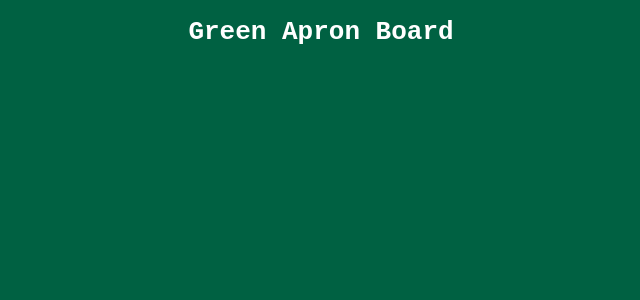
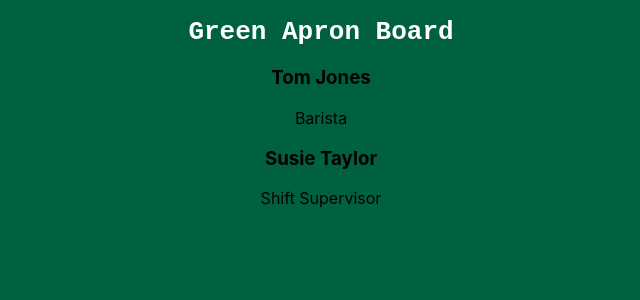
Before and after one commit to brepp22/greenapron, a React (Create React App) app in the folder greenapron/: page / in a window 1280 px wide. Shown: the top 300 px of the page, without its empty margins (319-959 px from the left). Built offline with nearby package versions, Linux system fonts and the light colour scheme.

Commit message:
aproncard for container created

```diff
--- a/greenapron/src/App.js
+++ b/greenapron/src/App.js
@@ -1,11 +1,19 @@
-
+import ApronCard from './components/ApronCard';
+import React from 'react';
 import './App.css';
 
+const sample = [
+  {name: 'Tom Jones' , role: 'Barista' , image: ''},
+  {name: 'Susie Taylor' , role: 'Shift Supervisor' , image: ''}
+]
 function App() {
   return (
     <div className="App">
       <h1>Green Apron Board</h1>
+      <ApronCard people={sample} />
     </div>
+
+
   );
 }
 
--- /dev/null
+++ b/greenapron/src/components/ApronCard.jsx
@@ -0,0 +1,18 @@
+import React from 'react';
+import './ApronCard.css';
+
+const ApronCard = ({ people }) => {
+  return (
+    <div className="board">
+      {people.map((person, index) => (
+        <div className="person-container" key={index}>
+          {person.image && <img src={person.image} alt={person.name} />}
+          <h3>{person.name}</h3>
+          <p>{person.role}</p>
+        </div>
+      ))}
+    </div>
+  );
+};
+
+export default ApronCard;
```
Also changed, not shown: greenapron/src/components/ApronCard.css (added).
